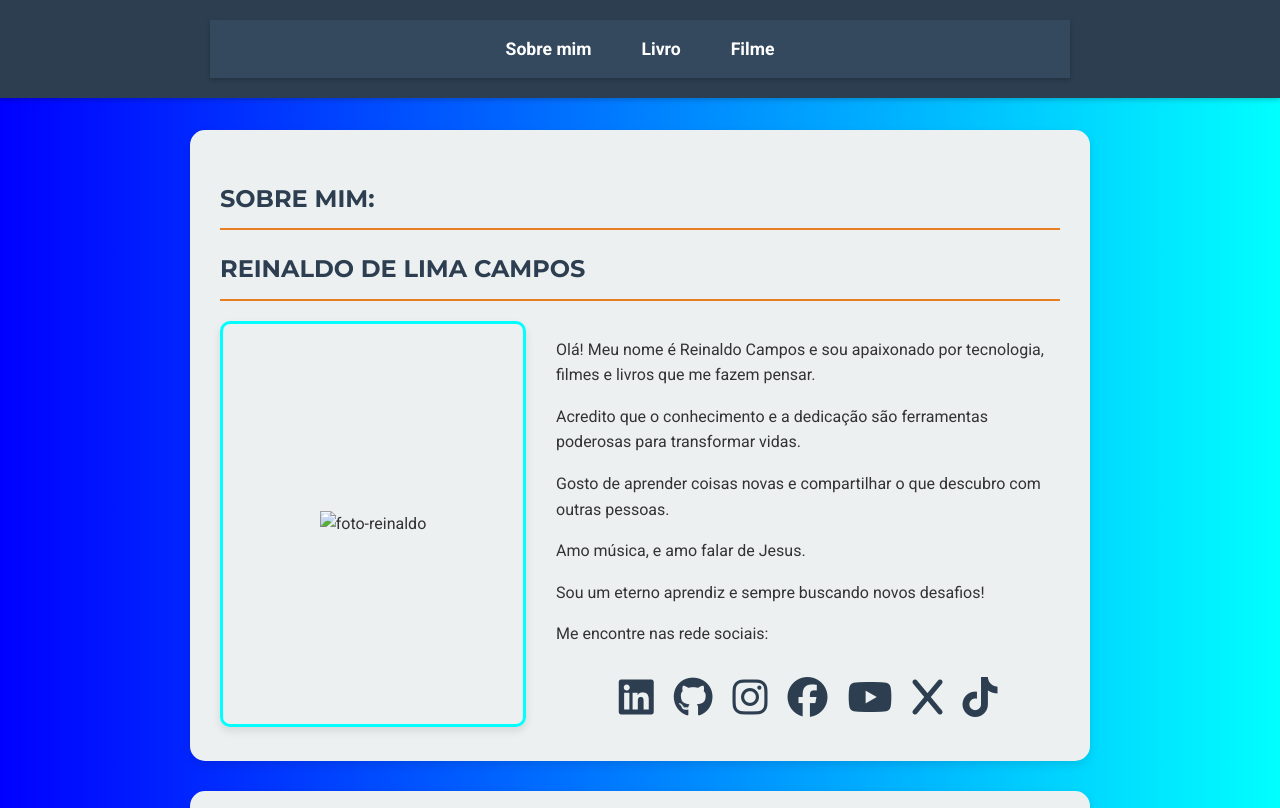
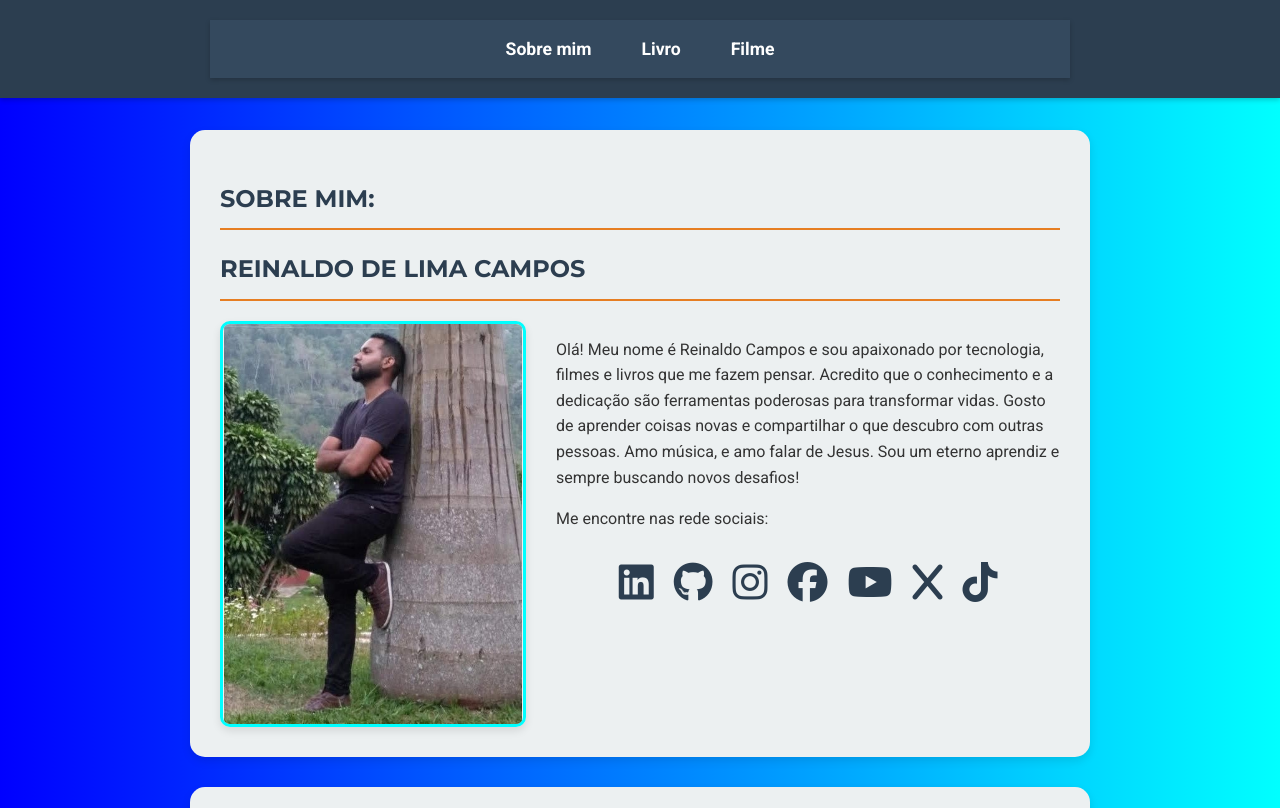
Before and after one commit to reinaldodlc/pfei_pagina, a plain HTML site: page index.html in a window 1280 px wide. Shown: the top 808 px of the page. Drawn offline with Linux system fonts and the light colour scheme.

Commit message:
Update index.html

```diff
--- a/index.html
+++ b/index.html
@@ -26,16 +26,19 @@
             <h2>REINALDO DE LIMA CAMPOS</h2>
             <div class="content-wrapper">
                 <div class="media-container image-frame">
-                    <img src="rei--ipae.jpg" alt="foto-reinaldo" class="imagem-secao">
+                    <img src="rei-ipae.jpg" alt="foto-reinaldo" class="imagem-secao">
                 </div>
                 <div class="text-container">
-                    <p>Olá! Meu nome é Reinaldo Campos e sou apaixonado por tecnologia, filmes e livros que me fazem pensar.</p>
-                        <p>Acredito que o conhecimento e a dedicação são ferramentas poderosas para transformar vidas.</p>
-                        <p>Gosto de aprender coisas novas e compartilhar o que descubro com outras pessoas.</p>
-                        <p>Amo música, e amo falar de Jesus.</p>
-                        <p>Sou um eterno aprendiz e sempre buscando novos desafios!</p>
-                        <p>Me encontre nas rede sociais:</p>
-
+                    <p>
+                        Olá! Meu nome é Reinaldo Campos e sou apaixonado por tecnologia, filmes e livros que me fazem pensar.
+                        Acredito que o conhecimento e a dedicação são ferramentas poderosas para transformar vidas.
+                        Gosto de aprender coisas novas e compartilhar o que descubro com outras pessoas.
+                        Amo música, e amo falar de Jesus.
+                        Sou um eterno aprendiz e sempre buscando novos desafios!
+                    </p>
+                    <p>
+                        Me encontre nas rede sociais:
+                    </p>
                     <div class="social-icons">
 
                         <a href="https://www.linkedin.com/in/reinaldo-campos-developer/" target="_blank" aria-label="LinkedIn"><i class="fab fa-linkedin"></i></a>
@@ -57,7 +60,7 @@
             <h2>O GRANDE CONFLITO</h2>
             <div class="content-wrapper">
                 <div class="media-container image-frame">
-                    <img src="wallpaper--gc.png" alt="Capa do livro O Grande Conflito" class="imagem-secao">
+                    <img src="wallpaper-gc.png" alt="Capa do livro O Grande Conflito" class="imagem-secao">
                 </div>
                 <div class="text-container">
                      <p>
```
